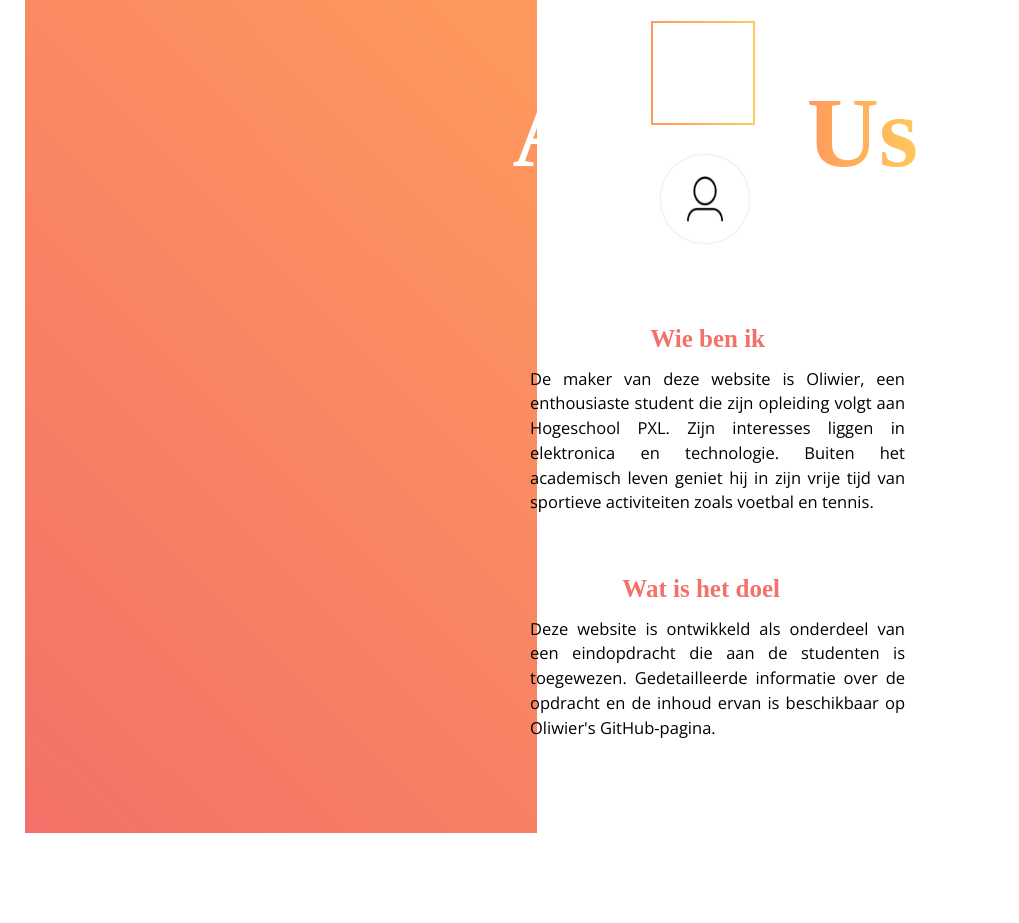
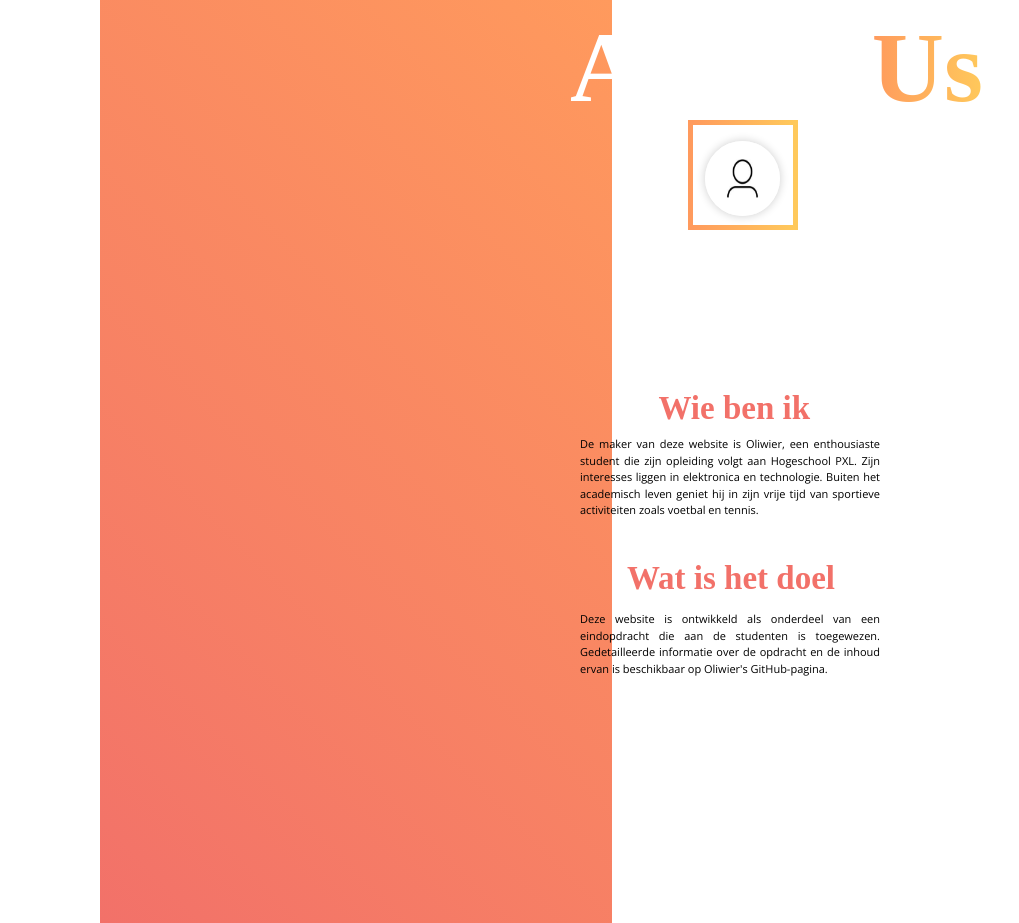
Before and after one commit to OliwierJaworski/HerexamenWebtech, a PHP site: page /AboutUsFolder/AboutUsPage.html in a window 1280 px wide. Shown: the whole page, without its empty margins (0-1019 px from the left). Before the commit the page ends 833 px from the top, so only its background shows below. Run offline with PHP 8.4, Linux system fonts and the light colour scheme.

Commit message:
aboutus pages css dimensies aangepast

```diff
--- a/AboutUsFolder/AboutUsPage.css
+++ b/AboutUsFolder/AboutUsPage.css
@@ -10,17 +10,17 @@ body {
 .square-window-left {
     width: 40%; /* Adjust as needed */
     margin-left: 100px;
-    height: 3333px; /* Same value as width to create a square */
+    height: 923px; /* Same value as width to create a square */
     position: relative; /* Enables positioning of other elements inside */
     overflow: hidden; /* Hide overflowing content */
     background: linear-gradient(45deg, #F27169, #FF9A5D); /* Gradient background */
 }
 .about-us {
     position: absolute;
-    top: 300px; /* Adjust the top position */
-    left: 2050px; /* Adjust the left position */
+    top: 10px; /* Adjust the top position */
+    left: 570px; /* Adjust the left position */
     text-align: center;
-    font-size: 400px;
+    font-size: 100px;
     font-weight: bold;
 }
 
@@ -31,7 +31,7 @@ body {
 .us {
     position: relative;
     font-weight: bold;
-    font-size: 400px;
+    font-size: 100px;
     background: linear-gradient(to right, #FF9A5D, #FFC95B);
     -webkit-background-clip: text;
     background-clip: text;
@@ -42,80 +42,80 @@ body {
 
 .right-column {
     position: absolute;
-    top: 1500px; /* Adjust as needed */
+    top: 11px; /* Adjust as needed */
     right: 1400px; /* Adjust as needed */
     display: flex;
     align-items: flex-end; /* Align content to the right side */
 }
 
 .who-heading {
-    font-size: 100px;
+    font-size: 33px;
     color: #F27169;
     margin: 0;
     position: absolute;
-    top: 1300px; /* Adjust the top position as needed */
-    right: 2060px; /* Adjust the right position as needed */
+    top: 390px; /* Adjust the top position as needed */
+    right: 470px; /* Adjust the right position as needed */
     font-family: 'serif',;
 }
 
 .who-description {
-    font-size: 66px;
+    font-size: 11px;
     line-height: 1.5;
     text-align: justify;
     position: absolute;
-    top: 1400px; /* Adjust the top position as needed */
-    right: 1500px; /* Adjust the right position as needed */
+    top: 425px; /* Adjust the top position as needed */
+    right: 400px; /* Adjust the right position as needed */
     font-family: 'Open Sans', cursive;
     word-wrap: break-word; /* Allow word wrapping within the container */
     white-space: normal; /* Allow multiple lines of text */
-    max-width: 1500px; /* Adjust the maximum width as needed */
+    max-width: 300px; /* Adjust the maximum width as needed */
 }
 
 .goal-heading {
-    font-size: 100px;
+    font-size: 33px;
     color: #F27169;
     margin: 0;
     position: absolute;
-    top: 2300px; /* Adjust the top position as needed */
-    right: 2000px; /* Adjust the right position as needed */
+    top: 560px; /* Adjust the top position as needed */
+    right: 445px; /* Adjust the right position as needed */
 }
 
 .goal-description {
-    font-size: 66px;
+    font-size: 11px;
     line-height: 1.5;
     text-align: justify;
     position: absolute;
-    top: 2400px; /* Adjust the top position as needed */
-    right: 1500px; /* Adjust the right position as needed */
+    top: 600px; /* Adjust the top position as needed */
+    right: 400px; /* Adjust the right position as needed */
     font-family: 'Open Sans', cursive;
     word-wrap: break-word; /* Allow word wrapping within the container */
     white-space: normal; /* Allow multiple lines of text */
-    max-width: 1500px; /* Adjust the maximum width as needed */
+    max-width: 300px; /* Adjust the maximum width as needed */
 }
 
 .white-circle {
-    width: 400px;
-    height: 400px;
+    width: 100px;
+    height: 100px;
     background-color: white;
     border-radius: 50%; /* Make it a circle */
     position: absolute;
-    bottom: 2700px; /* Adjust the position as needed */
-    right: 2100px; /* Adjust the right position as needed */
+    bottom: 570px; /* Adjust the position as needed */
+    right: 482px; /* Adjust the right position as needed */
 
-    border: 10px solid transparent;
+    border: 5px solid transparent;
     border-image: linear-gradient(to right, #FF9A5D, #FFC95B);
     border-image-slice: 1; /* Keep the whole border image */
 }
 
 .img-container {
     position: absolute;
-    top: 620px; /* Adjust the top position as needed */
-    right: 2125px; /* Adjust the right position as needed */
+    bottom: 580px; /* Adjust the top position as needed */
+    right: 500px; /* Adjust the right position as needed */
 }
 
 img {
-    width: 350px; /* Adjust the width as needed */
-    height:  350px; /* Adjust the height as needed */
+    width: 75px; /* Adjust the width as needed */
+    height:  75px; /* Adjust the height as needed */
     border-radius: 50%;
     box-shadow: 0 0 10px rgba(0, 0, 0, 0.2);
 }
--- a/AboutUsFolder/AboutUsPage.html
+++ b/AboutUsFolder/AboutUsPage.html
@@ -30,10 +30,7 @@
     <img src="UsedImages/user.jpg" alt="User Image">
 </div>
 
-<script>
-    // Set the zoom level to 200% on page load
-    document.body.style.zoom = "25%";
-</script>
+
 
 </body>
 </html>
```
